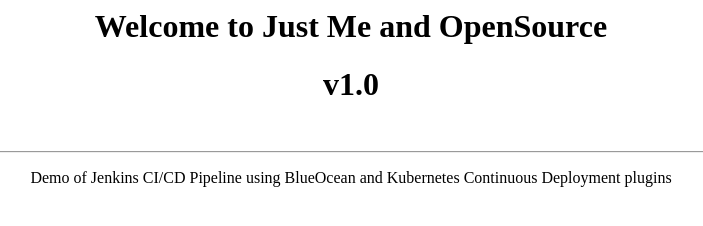
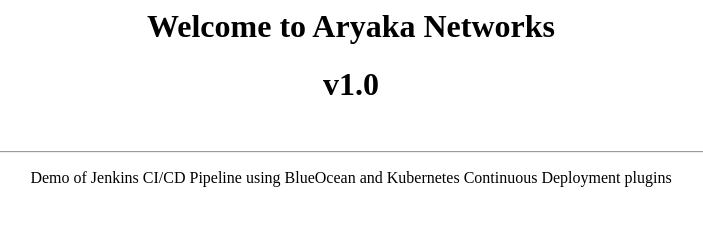
Before and after one commit to febi881/demo1, a plain HTML site: page index.html in a window 1280 px wide. Shown: the whole page, without its empty margins (289-992 px from the left). Drawn offline with Linux system fonts and the light colour scheme.

Commit message:
Update index.html

```diff
--- a/index.html
+++ b/index.html
@@ -1,5 +1,5 @@
 <center>
-	<h1>Welcome to Just Me and OpenSource</h1>
+	<h1>Welcome to Aryaka Networks</h1>
 	<h1>v1.0</h1>
 	<br><hr>
 	<p>Demo of Jenkins CI/CD Pipeline using BlueOcean and Kubernetes Continuous Deployment plugins</p>
```
